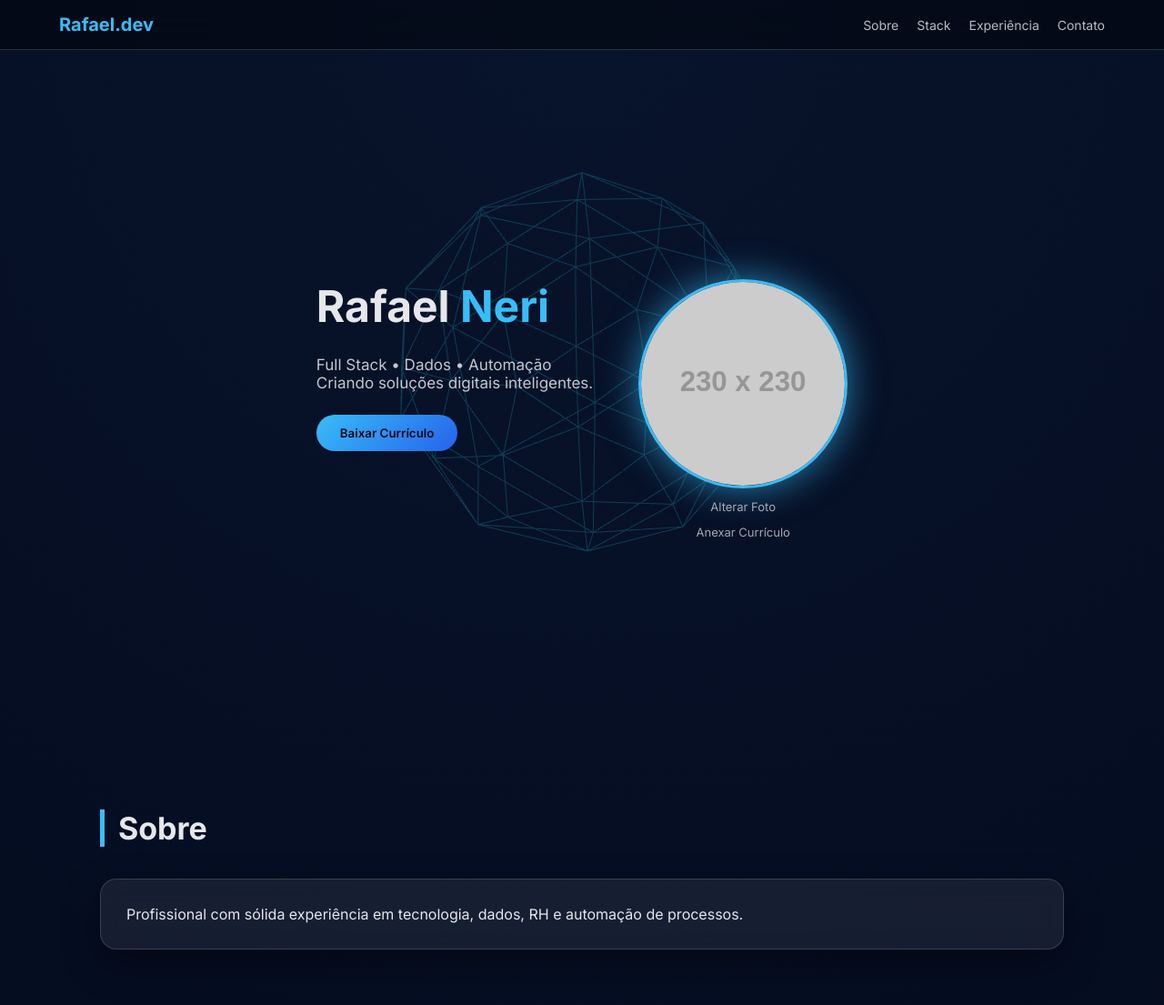
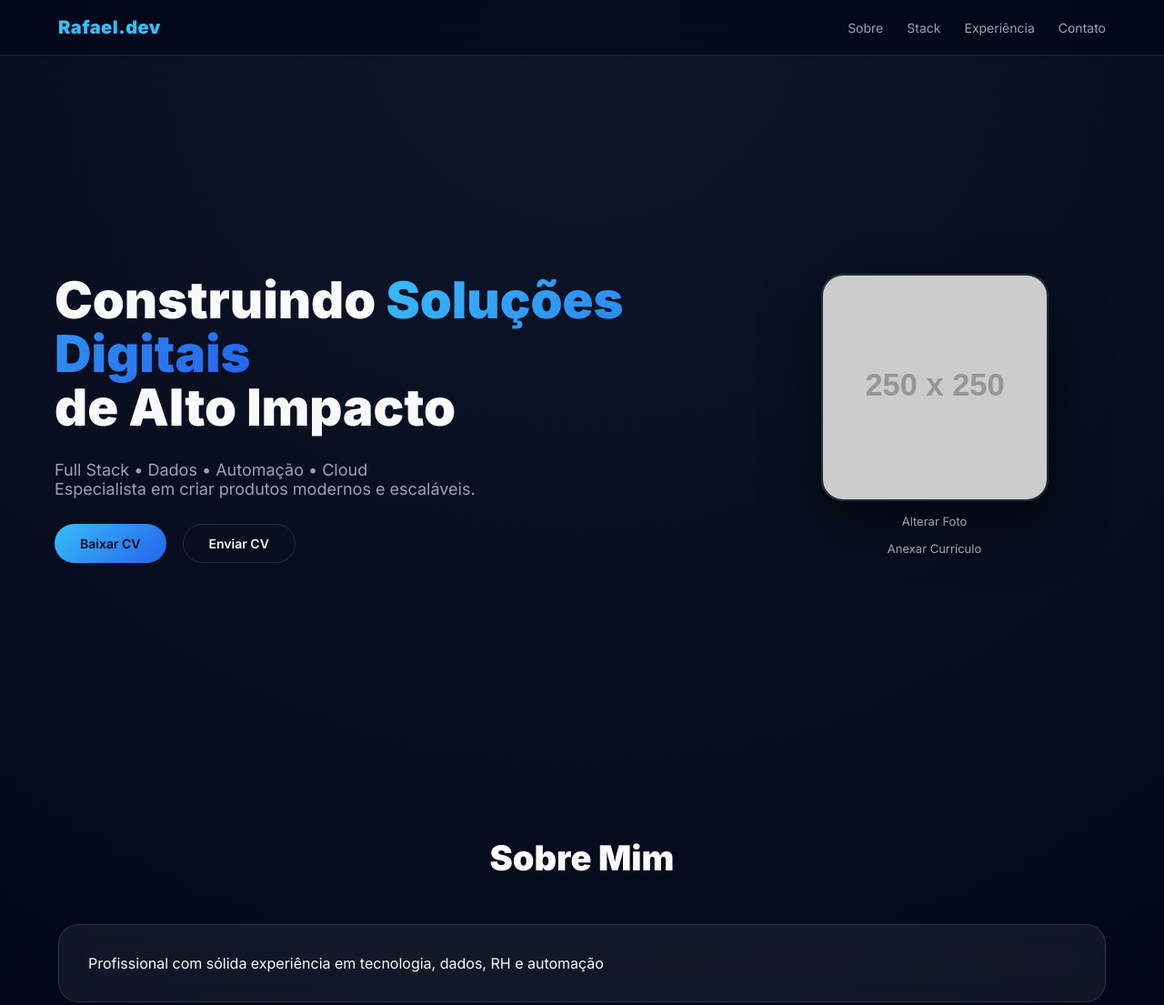
Before and after one commit to krejos/nerirafa.github.io, a plain HTML site: page index.html in a window 1280 px wide. Shown: the top 1105 px of the page at 91% size. Drawn offline with nearby package versions, Linux system fonts and the light colour scheme; placeholder pictures from the web are drawn by us.

Commit message:
Update index.html

```diff
--- a/index.html
+++ b/index.html
@@ -1,28 +1,29 @@
 <!DOCTYPE html>
 <html lang="pt-BR">
+
 <head>
 <meta charset="UTF-8">
 <meta name="viewport" content="width=device-width, initial-scale=1.0">
 
-<title>Rafael Neri | Portfólio Elite</title>
+<title>Rafael Neri | Portfólio Profissional</title>
 
-<link href="https://fonts.googleapis.com/css2?family=Inter:wght@300;400;600;700&display=swap" rel="stylesheet">
+<link href="https://fonts.googleapis.com/css2?family=Inter:wght@300;400;600;700;900&display=swap" rel="stylesheet">
 
 <script src="https://cdn.jsdelivr.net/npm/three@0.158.0/build/three.min.js"></script>
 
 <style>
 
-/* ================= ROOT ================= */
+/* ================= BASE ================= */
 
 :root{
---bg:#050b17;
---glass:rgba(255,255,255,0.07);
---border:rgba(255,255,255,0.15);
---text:#e5e7eb;
+--bg:#030712;
+--panel:rgba(255,255,255,0.06);
+--border:rgba(255,255,255,0.12);
+--text:#f9fafb;
+--muted:#9ca3af;
 --primary:#38bdf8;
+--gradient:linear-gradient(135deg,#38bdf8,#2563eb);
 }
-
-/* ================= RESET ================= */
 
 *{
 margin:0;
@@ -32,7 +33,8 @@ font-family:'Inter',sans-serif;
 }
 
 body{
-background:radial-gradient(circle at top,#08142c,#020617);
+background:
+radial-gradient(circle at top,#0f172a,#020617);
 color:var(--text);
 overflow-x:hidden;
 }
@@ -49,44 +51,44 @@ z-index:-2;
 
 nav{
 position:fixed;
+width:100%;
 top:0;
-width:100%;
-backdrop-filter:blur(15px);
-background:rgba(0,0,0,.4);
+z-index:1000;
+background:rgba(2,6,23,.7);
+backdrop-filter:blur(18px);
 border-bottom:1px solid var(--border);
-z-index:1000;
 }
 
-.nav-inner{
+.nav{
 max-width:1200px;
 margin:auto;
-padding:15px 25px;
+padding:18px 24px;
 display:flex;
 justify-content:space-between;
 align-items:center;
 }
 
 .logo{
-font-weight:700;
+font-weight:900;
+letter-spacing:.5px;
 color:var(--primary);
 font-size:20px;
 }
 
-.nav-links{
+.menu{
 display:flex;
-gap:20px;
+gap:26px;
 }
 
-.nav-links a{
-color:var(--text);
+.menu a{
+color:var(--muted);
 text-decoration:none;
 font-size:14px;
-opacity:.8;
+font-weight:500;
 transition:.3s;
 }
 
-.nav-links a:hover{
-opacity:1;
+.menu a:hover{
 color:var(--primary);
 }
 
@@ -97,47 +99,64 @@ min-height:100vh;
 display:flex;
 align-items:center;
 justify-content:center;
-padding-top:100px;
+padding-top:120px;
 }
 
 .hero{
-max-width:1100px;
+max-width:1200px;
+width:100%;
 display:grid;
-grid-template-columns:1.2fr .8fr;
-gap:50px;
+grid-template-columns:1.3fr .7fr;
+gap:60px;
 padding:20px;
 }
 
 .hero h1{
-font-size:48px;
+font-size:56px;
+line-height:1.05;
+font-weight:900;
 }
 
 .hero span{
-color:var(--primary);
+background:var(--gradient);
+-webkit-background-clip:text;
+color:transparent;
 }
 
 .hero p{
-margin:25px 0;
-opacity:.85;
-font-size:17px;
+margin:28px 0;
+color:var(--muted);
+font-size:18px;
+max-width:520px;
 }
 
-/* ================= BTN ================= */
+.cta{
+display:flex;
+gap:18px;
+flex-wrap:wrap;
+}
 
 .btn{
-padding:12px 26px;
-background:linear-gradient(135deg,#38bdf8,#2563eb);
-border-radius:30px;
+padding:12px 28px;
+border-radius:999px;
+background:var(--gradient);
+border:none;
+font-weight:600;
+cursor:pointer;
 color:#020617;
-font-weight:600;
-border:none;
-cursor:pointer;
+font-size:14px;
 transition:.3s;
+}
+
+.btn.secondary{
+background:transparent;
+border:1px solid var(--border);
+color:var(--text);
 }
 
 .btn:hover{
 transform:translateY(-2px);
-box-shadow:0 10px 30px #38bdf866;
+box-shadow:0 10px 30px #38bdf855;
 }
 
 /* ================= PROFILE ================= */
@@ -146,26 +165,25 @@ box-shadow:0 10px 30px #38bdf866;
 display:flex;
 flex-direction:column;
 align-items:center;
-gap:12px;
+gap:14px;
 }
 
 .profile img{
-width:230px;
-height:230px;
-border-radius:50%;
+width:250px;
+height:250px;
+border-radius:24px;
 object-fit:cover;
-border:3px solid var(--primary);
-box-shadow:0 0 40px #38bdf8aa;
+border:2px solid var(--border);
+box-shadow:0 25px 60px rgba(0,0,0,.6);
 }
 
 .upload{
 font-size:13px;
+color:var(--muted);
 cursor:pointer;
-opacity:.7;
 }
 
 .upload:hover{
-opacity:1;
 color:var(--primary);
 }
 
@@ -176,16 +194,16 @@ display:none;
 /* ================= SECTIONS ================= */
 
 section{
-max-width:1100px;
-margin:90px auto;
-padding:0 20px;
+max-width:1200px;
+margin:120px auto;
+padding:0 24px;
 }
 
 .title{
-font-size:34px;
-margin-bottom:35px;
-border-left:5px solid var(--primary);
-padding-left:15px;
+font-size:38px;
+font-weight:800;
+margin-bottom:50px;
+text-align:center;
 }
 
 /* ================= GRID ================= */
@@ -193,24 +211,22 @@ padding-left:15px;
 .grid{
 display:grid;
 grid-template-columns:repeat(auto-fit,minmax(260px,1fr));
-gap:25px;
+gap:28px;
 }
 
 /* ================= CARD ================= */
 
 .card{
-background:var(--glass);
-backdrop-filter:blur(15px);
+background:var(--panel);
 border:1px solid var(--border);
-border-radius:18px;
-padding:28px;
-box-shadow:0 15px 40px rgba(0,0,0,.4);
-transition:.4s;
-transform-style:preserve-3d;
+border-radius:22px;
+padding:32px;
+backdrop-filter:blur(20px);
+transition:.35s;
 }
 
 .card:hover{
-transform:rotateX(6deg) rotateY(-6deg) translateY(-8px);
+transform:translateY(-6px);
 border-color:var(--primary);
 }
 
@@ -218,9 +234,12 @@ border-color:var(--primary);
 
 footer{
 text-align:center;
-padding:40px;
-opacity:.6;
+padding:60px 20px;
+color:var(--muted);
+font-size:14px;
 }
+
+/* ================= RESPONSIVE ================= */
 
 @media(max-width:900px){
 
@@ -229,9 +248,12 @@ grid-template-columns:1fr;
 text-align:center;
 }
 
-.profile img{
-width:190px;
-height:190px;
+.hero h1{
+font-size:42px;
+}
+
+.cta{
+justify-content:center;
 }
 
 }
@@ -246,13 +268,13 @@ height:190px;
 <!-- NAV -->
 
 <nav>
-<div class="nav-inner">
+<div class="nav">
 
 <div class="logo">Rafael.dev</div>
 
-<div class="nav-links">
+<div class="menu">
 <a href="#sobre">Sobre</a>
-<a href="#skills">Stack</a>
+<a href="#stack">Stack</a>
 <a href="#exp">Experiência</a>
 <a href="#contato">Contato</a>
 </div>
@@ -268,20 +290,31 @@ height:190px;
 
 <div>
 
-<h1>Rafael <span>Neri</span></h1>
+<h1>
+Construindo <span>Soluções Digitais</span><br>
+de Alto Impacto
+</h1>
 
 <p>
-Full Stack • Dados • Automação<br>
-Criando soluções digitais inteligentes.
+Full Stack • Dados • Automação • Cloud<br>
+Especialista em criar produtos modernos e escaláveis.
 </p>
 
-<button class="btn" onclick="downloadCV()">Baixar Currículo</button>
+<div class="cta">
+
+<button class="btn" onclick="downloadCV()">Baixar CV</button>
+
+<button class="btn secondary" onclick="document.getElementById('uploadCV').click()">
+Enviar CV
+</button>
+
+</div>
 
 </div>
 
 <div class="profile">
 
-<img id="photo" src="https://via.placeholder.com/230">
+<img id="photo" src="https://via.placeholder.com/250">
 
 <label class="upload">
 <input type="file" id="uploadPhoto" accept="image/*">
@@ -303,227 +336,12 @@ Anexar Currículo
 
 <section id="sobre">
 
-<h2 class="title">Sobre</h2>
+<h2 class="title">Sobre Mim</h2>
+
+<div class="grid">
 
 <div class="card">
 
 <p>
 Profissional com sólida experiência em tecnologia,
-dados, RH e automação de processos.
-</p>
-
-</div>
-
-</section>
-
-<!-- STACK -->
-
-<section id="skills">
-
-<h2 class="title">Stack</h2>
-
-<div class="grid">
-
-<div class="card">TypeScript</div>
-<div class="card">Python</div>
-<div class="card">Power BI</div>
-<div class="card">SQL</div>
-<div class="card">Node.js</div>
-<div class="card">Docker</div>
-<div class="card">Flask</div>
-<div class="card">Cloud</div>
-
-</div>
-
-</section>
-
-<!-- EXPERIÊNCIA -->
-
-<section id="exp">
-
-<h2 class="title">Experiência</h2>
-
-<div class="grid">
-
-<div class="card">Grupo Mazzini</div>
-<div class="card">Trend Brasil</div>
-<div class="card">INEMA</div>
-
-</div>
-
-</section>
-
-<!-- CONTATO -->
-
-<section id="contato">
-
-<h2 class="title">Contato</h2>
-
-<div class="card">
-
-<p>📧 nerirafa@gmail.com</p>
-<p>📱 (71) 98627-5154</p>
-<p>💻 github.com/krejos</p>
-
-</div>
-
-</section>
-
-<footer>
-
-© 2026 • Rafael Neri • Portfólio Elite
-
-</footer>
-
-<script>
-
-/* ================= FOTO ================= */
-
-const photo = document.getElementById("photo");
-const upload = document.getElementById("uploadPhoto");
-
-const saved = localStorage.getItem("photo");
-
-if(saved) photo.src = saved;
-
-upload.addEventListener("change", e=>{
-
-const file = e.target.files[0];
-
-if(!file || !file.type.startsWith("image/")) return;
-
-const reader = new FileReader();
-
-reader.onload = ()=>{
-
-photo.src = reader.result;
-localStorage.setItem("photo", reader.result);
-
-};
-
-reader.readAsDataURL(file);
-
-});
-
-/* ================= CV ================= */
-
-const cvUpload = document.getElementById("uploadCV");
-
-cvUpload.addEventListener("change", e=>{
-
-const file = e.target.files[0];
-
-if(!file || file.type!=="application/pdf"){
-alert("Envie PDF");
-return;
-}
-
-const reader = new FileReader();
-
-reader.onload = ()=>{
-localStorage.setItem("cv",reader.result);
-alert("Currículo salvo!");
-};
-
-reader.readAsDataURL(file);
-
-});
-
-function downloadCV(){
-
-const cv = localStorage.getItem("cv");
-
-if(!cv){
-alert("Nenhum currículo anexado.");
-return;
-}
-
-const a = document.createElement("a");
-a.href = cv;
-a.download = "Rafael_Neri_Curriculo.pdf";
-a.click();
-
-}
-
-/* ================= THREE ================= */
-
-const canvas = document.getElementById("bg3d");
-
-const scene = new THREE.Scene();
-
-const camera = new THREE.PerspectiveCamera(
-75,
-window.innerWidth/window.innerHeight,
-0.1,
-1000
-);
-
-const renderer = new THREE.WebGLRenderer({
-canvas,
-alpha:true,
-antialias:true
-});
-
-renderer.setSize(window.innerWidth,window.innerHeight);
-
-/* Geometry */
-
-const geo = new THREE.IcosahedronGeometry(3,1);
-
-const mat = new THREE.MeshStandardMaterial({
-color:0x38bdf8,
-wireframe:true
-});
-
-const mesh = new THREE.Mesh(geo,mat);
-
-scene.add(mesh);
-
-/* Light */
-
-scene.add(new THREE.PointLight(0x38bdf8,1,50));
-scene.add(new THREE.AmbientLight(0xffffff,.3));
-
-camera.position.z = 8;
-
-/* Animate */
-
-function animate(){
-
-requestAnimationFrame(animate);
-
-mesh.rotation.x += 0.0015;
-mesh.rotation.y += 0.002;
-
-renderer.render(scene,camera);
-
-}
-
-animate();
-
-/* Resize */
-
-window.addEventListener("resize",()=>{
-
-camera.aspect = window.innerWidth/window.innerHeight;
-camera.updateProjectionMatrix();
-renderer.setSize(window.innerWidth,window.innerHeight);
-
-});
-
-/* ================= PARALLAX ================= */
-
-document.addEventListener("mousemove",e=>{
-
-const x = (e.clientX/window.innerWidth - .5)*0.3;
-const y = (e.clientY/window.innerHeight - .5)*0.3;
-
-mesh.rotation.y += x*0.01;
-mesh.rotation.x += y*0.01;
-
-});
-
-</script>
-
-</body>
-</html>
+dados, RH e automação
```
